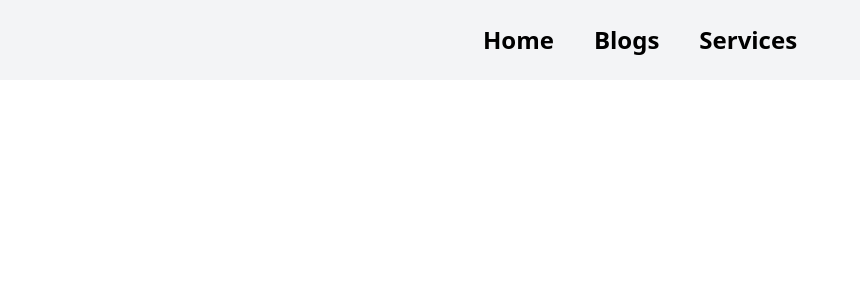
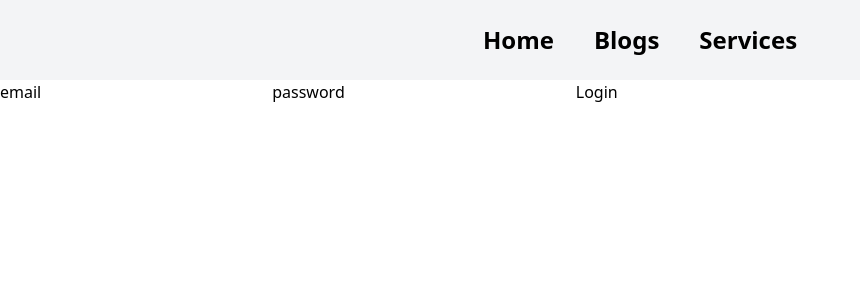
Before and after one commit to riteshpatidar08/React-TR4, a React (Vite) app: page /login in a window 1280 px wide. Before the commit this address had no page. Shown: the top 300 px of the page, without its empty margins (0-860 px from the left). Built offline with nearby package versions, Linux system fonts and the light colour scheme.

Commit message:
updated till programatic navigation

```diff
--- a/src/App.jsx
+++ b/src/App.jsx
@@ -4,6 +4,7 @@ import Homepage from './pages/Homepage';
 import ServicePage from './pages/ServicePage';
 import Blogspage from './pages/Blogspage';
 import Navbar from './components/Navbar';
+import Loginpage from './pages/Loginpage';
 function App() {
   return (
     <div>
@@ -13,6 +14,7 @@ function App() {
         <Route path="/" element={<Homepage />} />
         <Route path="/services" element={<ServicePage />} />
         <Route path="/blogs" element={<Blogspage />} />
+        <Route path='/login' element={<Loginpage/>}/>
       </Routes>
     </div>
   );
--- a/src/components/Navbar.jsx
+++ b/src/components/Navbar.jsx
@@ -14,4 +14,4 @@ function Navbar() {
 
 export default Navbar;
 
-//on homepage create a link logout when i click on the logut navigate to /login
+//on homepage create a link logout when i click on the logout navigate to /login
--- a/src/pages/Homepage.jsx
+++ b/src/pages/Homepage.jsx
@@ -1,9 +1,11 @@
 import React from 'react'
+import { Link } from 'react-router-dom'
 
 function Homepage() {
   return (
     <div>
       <h1 className='text-3xl text-emerald-500 font-bold'>THIS IS OUR HOMEPAGE</h1>
+      <h1>Welcome User <Link className='text-sky-400 underline' to='/login'>Logout</Link></h1>
     </div>
   )
 }
--- /dev/null
+++ b/src/pages/Loginpage.jsx
@@ -0,0 +1,26 @@
+import React from 'react';
+import { useNavigate } from 'react-router-dom';
+function Loginpage() {
+  const navigate = useNavigate();
+  const handleSubmit = () => {
+    const isUser = false;
+    if (isUser) {
+      navigate('/');
+    }
+  };
+  return (
+    <div>
+      <form onSubmit={handleSubmit}>
+        <label>email</label>
+        <input type="email" />
+        <label>password</label>
+        <input type="password" />
+        <button>Login</button>
+      </form>
+    </div>
+  );
+}
+
+export default Loginpage;
+
+//in login when user click on the login button it navigate to homepages
```
